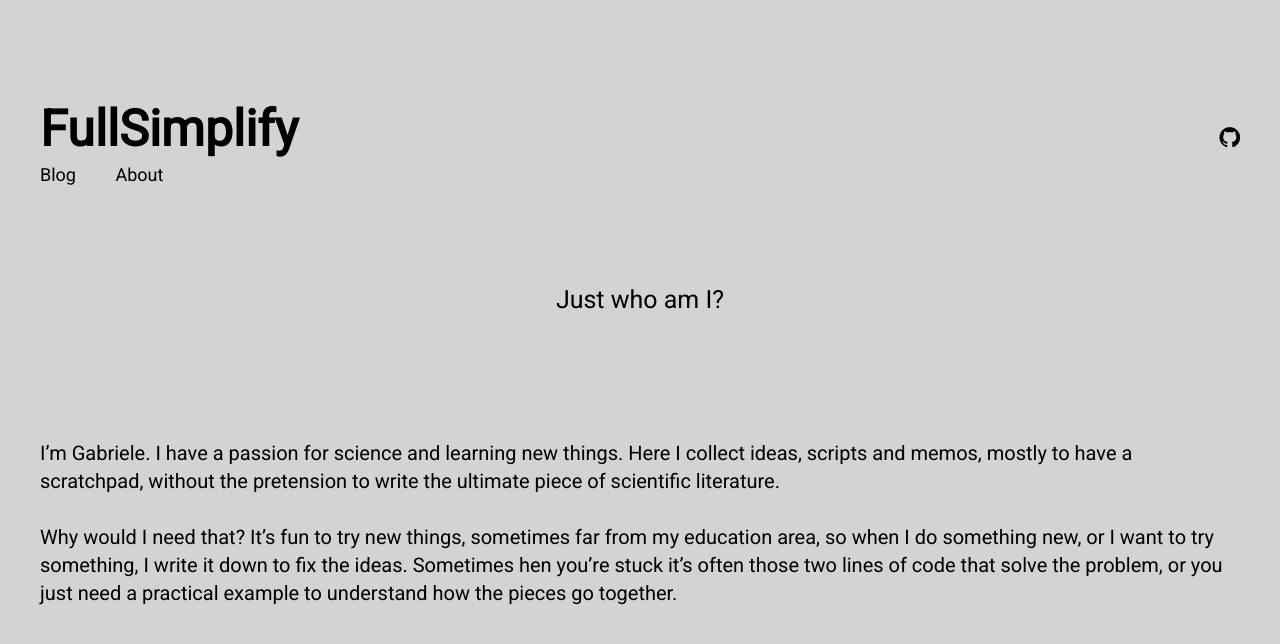
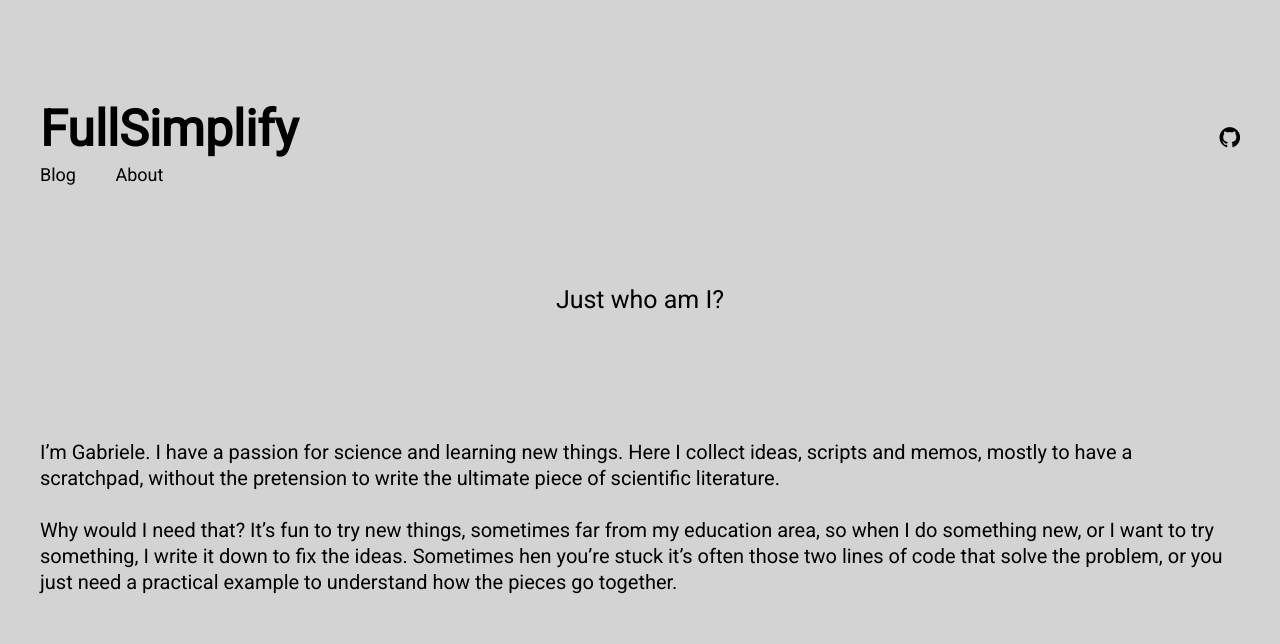
Before and after one commit to FullSimplify/FullSimplify.github.io, a Jekyll site: the page built from about.md, in a window 1280 px wide. Shown: the top 644 px of the page. Built offline with Jekyll 4.4.1, drawn with Linux system fonts in a browser that asks for light colours.

Commit message:
Update _default.scss

```diff
--- a/_sass/_default.scss
+++ b/_sass/_default.scss
@@ -18,7 +18,7 @@ a {
 
 p {
     font-size: 20px;
-    line-height: 28px;
+    line-height: 26px;
 	color: black;
 }
 
```
